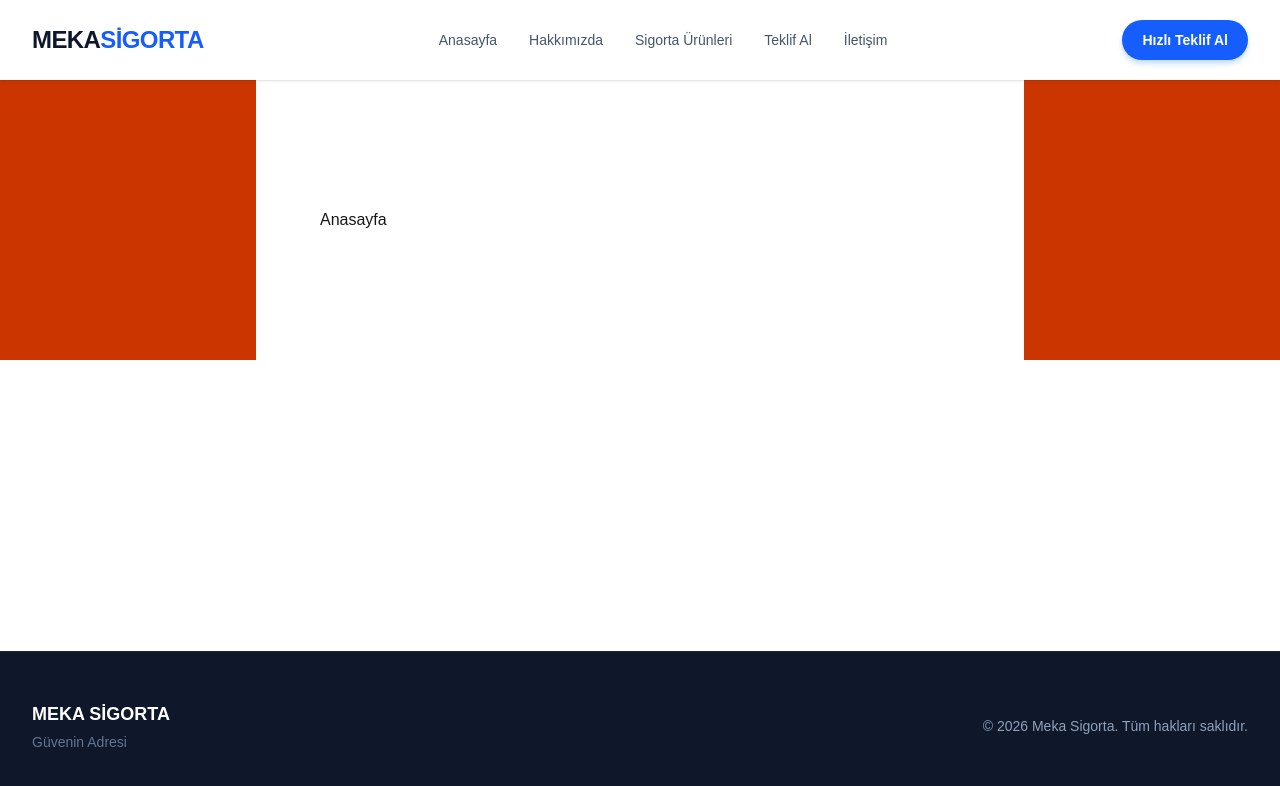
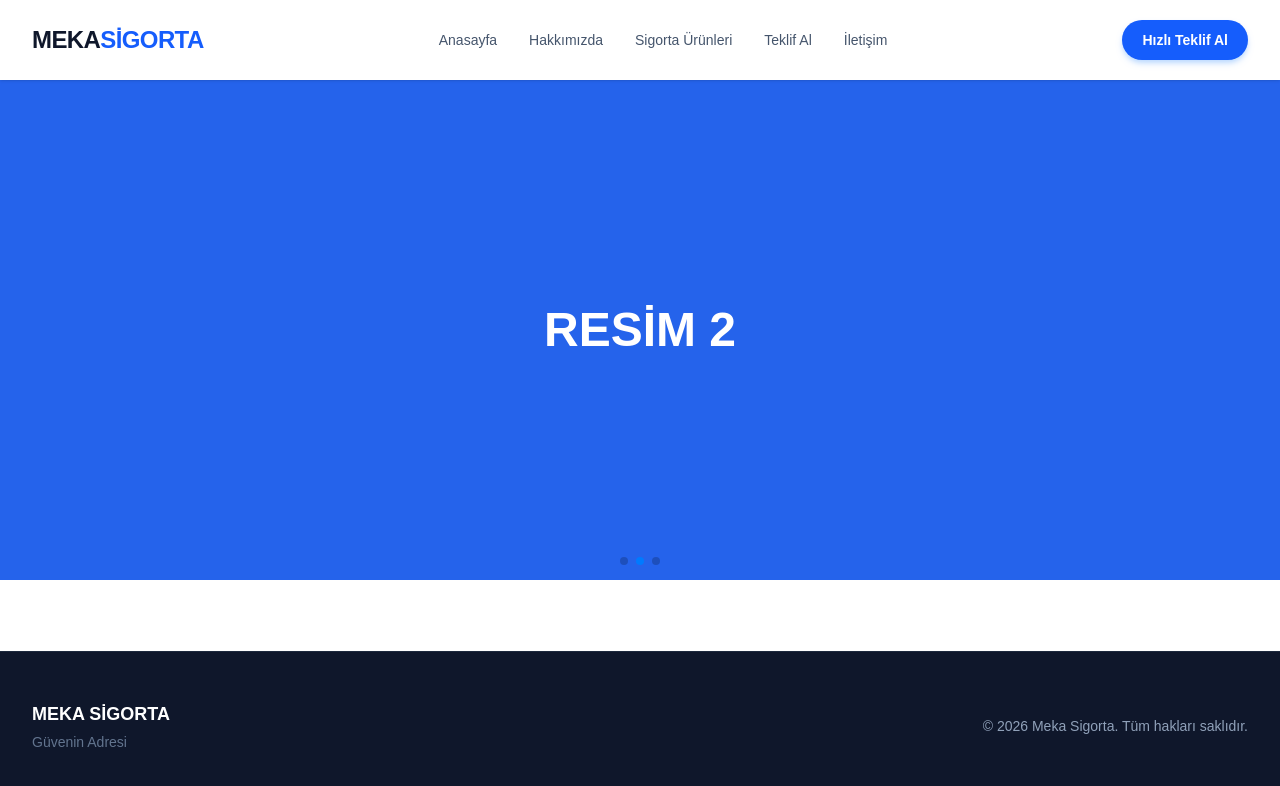
Before and after one commit to emraheskbgc/meksigorta, a Next.js app: page /home in a window 1280 px wide. Shown: the top 786 px of the page. Built offline with nearby package versions, Linux system fonts and the light colour scheme.

Commit message:
slider eklendi

```diff
--- a/package.json
+++ b/package.json
@@ -11,7 +11,8 @@
   "dependencies": {
     "next": "16.2.6",
     "react": "19.2.4",
-    "react-dom": "19.2.4"
+    "react-dom": "19.2.4",
+    "swiper": "^14.0.1"
   },
   "devDependencies": {
     "@tailwindcss/postcss": "^4",
--- a/src/app/home/page.tsx
+++ b/src/app/home/page.tsx
@@ -1,12 +1,12 @@
+
+import Slider from '@/components/Home/Slider/Slider';
+export default function Home() {
+  return (
+
+      <main >
+      <Slider/>
+      </main>
 
 
-export default function Home() {
-  return (
-    <div className="flex flex-col flex-1 items-center justify-center  font-sans bg-orange-700">
-      <main className="flex flex-1 w-full max-w-3xl flex-col items-center justify-between py-32 px-16 bg-white dark:bg-black sm:items-start">
-      Anasayfa
-
-      </main>
-    </div>
   );
 }
--- /dev/null
+++ b/src/components/Home/Slider/Slider.tsx
@@ -0,0 +1,46 @@
+"use client";
+
+import { Swiper, SwiperSlide } from "swiper/react";
+import { Autoplay, Pagination } from "swiper/modules";
+
+import "swiper/css";
+import "swiper/css/pagination";
+
+import "./slider.css";
+
+export default function Slider() {
+  return (
+    <Swiper
+      modules={[Pagination,Autoplay]}
+      pagination={{
+        clickable: true,
+      }}
+      spaceBetween={20}
+      slidesPerView={1}
+      autoplay={{
+        delay: 2500,
+        disableOnInteraction: false,
+      }}
+      loop={true}
+      className="home-slider"
+    >
+      <SwiperSlide>
+        <div className="slide slide1">
+          <h1>RESİM 1</h1>
+        </div>
+      </SwiperSlide>
+
+      <SwiperSlide>
+        <div className="slide slide2">
+          <h1>RESİM 2</h1>
+        </div>
+      </SwiperSlide>
+
+      <SwiperSlide>
+        <div className="slide slide3">
+          <h1>RESİM 3</h1>
+        </div>
+      </SwiperSlide>
+    </Swiper>
+  );
+}
--- /dev/null
+++ b/src/components/Home/Slider/slider.css
@@ -0,0 +1,29 @@
+.home-slider {
+  width: 100%;
+  height: 500px;
+}
+
+.slide {
+  width: 100%;
+  height: 100%;
+
+  display: flex;
+  justify-content: center;
+  align-items: center;
+
+  color: white;
+  font-size: 48px;
+  font-weight: bold;
+}
+
+.slide1 {
+  background: #ef4444;
+}
+
+.slide2 {
+  background: #2563eb;
+}
+
+.slide3 {
+  background: #22c55e;
+}
```
Also changed, not shown: 1 other file (tests, documents, lock files or other folders).
